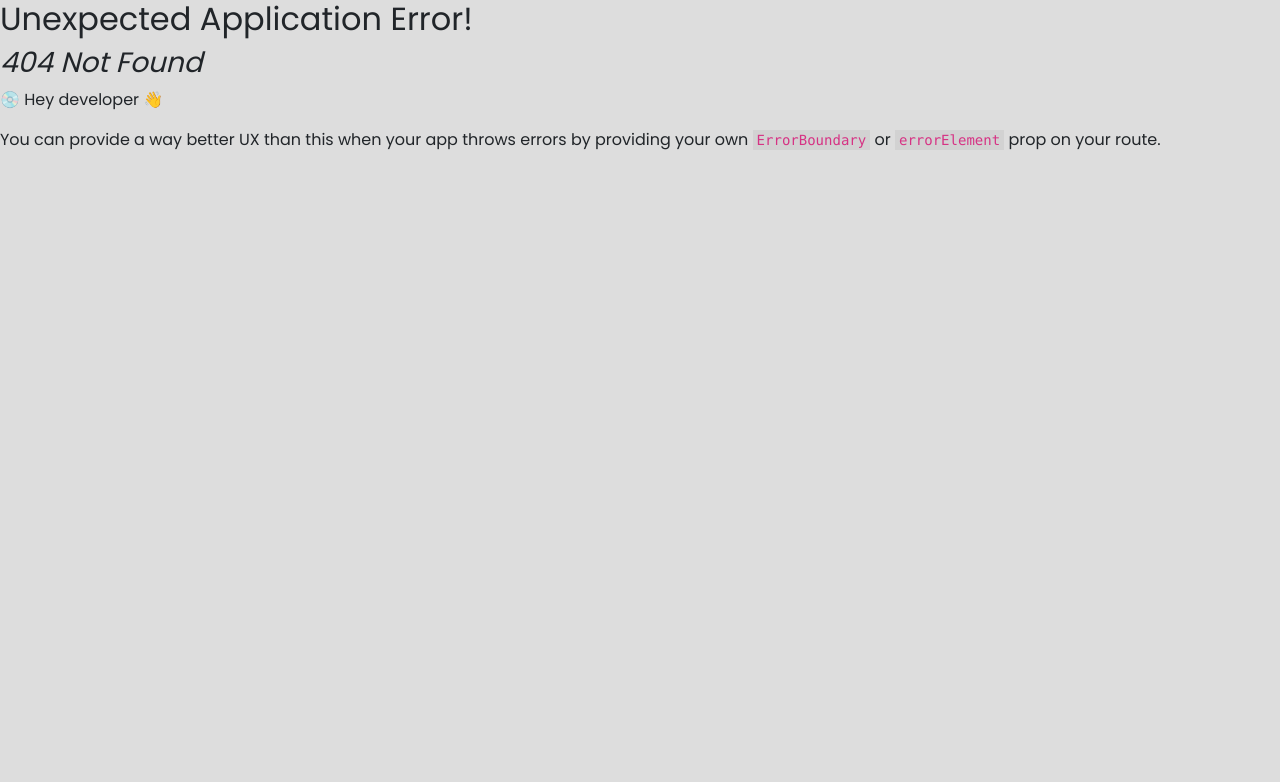
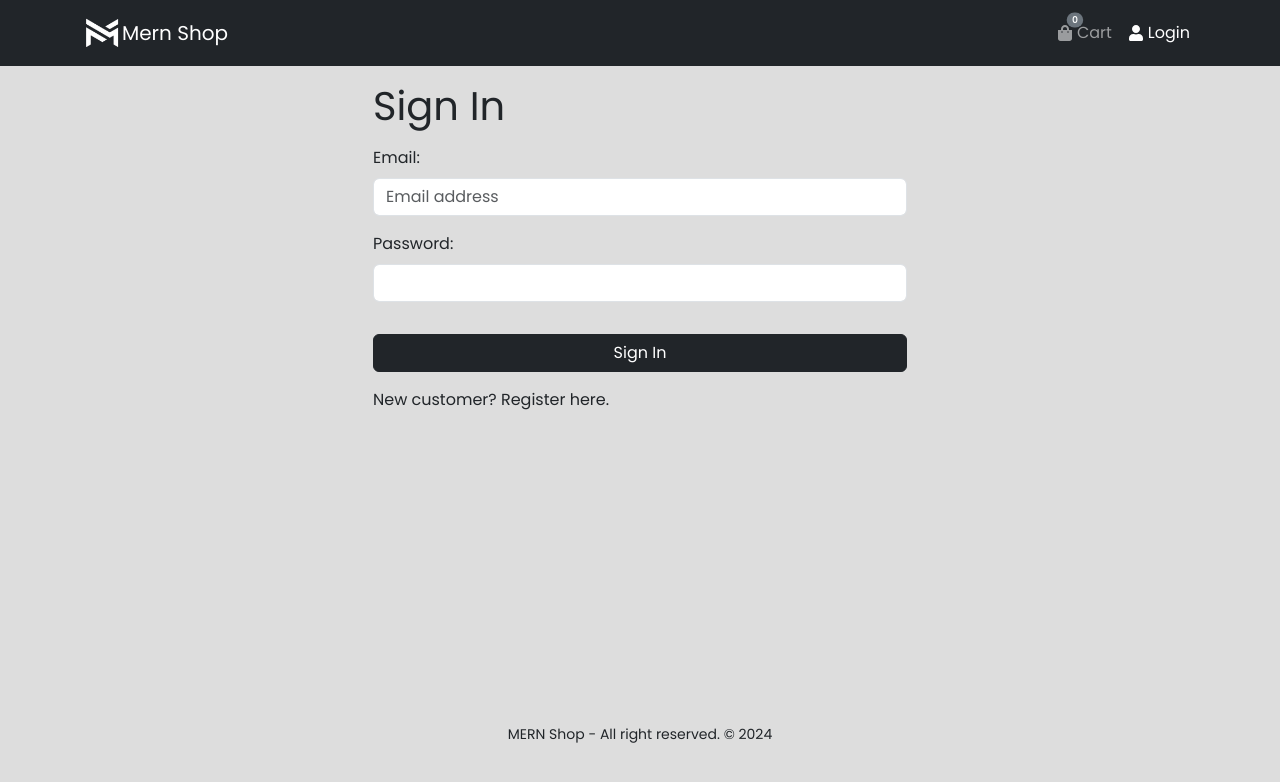
Before and after one commit to akaBaytar/mernshop-ecommerce, a React (Vite) app in the folder frontend/: page /login in a window 1280 px wide. Before the commit this address had no page. Shown: the top 782 px of the page. Built offline with nearby package versions, Linux system fonts and the light colour scheme.

Commit message:
create form container component and login screen

```diff
--- /dev/null
+++ b/frontend/src/components/FormContainer.jsx
@@ -0,0 +1,20 @@
+import PropTypes from 'prop-types';
+import { Container, Row, Col } from 'react-bootstrap';
+
+const FormContainer = ({ children }) => {
+  return (
+    <Container>
+      <Row className='justify-content-md-center'>
+        <Col xs={12} md={8} lg={6}>
+          {children}
+        </Col>
+      </Row>
+    </Container>
+  );
+};
+
+FormContainer.propTypes = {
+  children: PropTypes.node,
+};
+
+export default FormContainer;
--- a/frontend/src/router/index.jsx
+++ b/frontend/src/router/index.jsx
@@ -9,6 +9,7 @@
 import Home from '../screens/Home.jsx';
 import Product from '../screens/Product.jsx';
 import Cart from '../screens/Cart.jsx';
+import Login from '../screens/Login.jsx';
 
 const router = createBrowserRouter(
   createRoutesFromElements(
@@ -16,6 +17,7 @@
       <Route index={true} path='/' element={<Home />} />
       <Route path='/products/:id' element={<Product />} />
       <Route path='/cart' element={<Cart />} />
+      <Route path='/login' element={<Login />} />
     </Route>
   )
 );
--- /dev/null
+++ b/frontend/src/screens/Login.jsx
@@ -0,0 +1,53 @@
+import { useState } from 'react';
+import { Link } from 'react-router-dom';
+import { Form, Button, Row, Col } from 'react-bootstrap';
+
+import FormContainer from '../components/FormContainer';
+
+const Login = () => {
+  const [email, setEmail] = useState('');
+  const [password, setPassword] = useState('');
+
+  const submitHandler = (e) => {
+    e.preventDefault();
+    console.log('submit');
+  };
+
+  return (
+    <FormContainer>
+      <h1>Sign In</h1>
+      <Form onSubmit={submitHandler}>
+        <Form.Group controlId='email' className='my-3'>
+          <Form.Label>Email:</Form.Label>
+          <Form.Control
+            type='email'
+            placeholder='Email address'
+            value={email}
+            onChange={(e) => setEmail(e.target.value)}
+          />
+        </Form.Group>
+        <Form.Group controlId='password' className='my-3'>
+          <Form.Label>Password:</Form.Label>
+          <Form.Control
+            type='password'
+            value={password}
+            onChange={(e) => setPassword(e.target.value)}
+          />
+        </Form.Group>
+
+        <div className='d-grid'>
+          <Button type='submit' variant='dark' className='mt-3'>
+            Sign In
+          </Button>
+        </div>
+      </Form>
+      <Row className='py-3'>
+        <Col>
+          New customer? <Link to='/register'>Register here.</Link>
+        </Col>
+      </Row>
+    </FormContainer>
+  );
+};
+
+export default Login;
```
